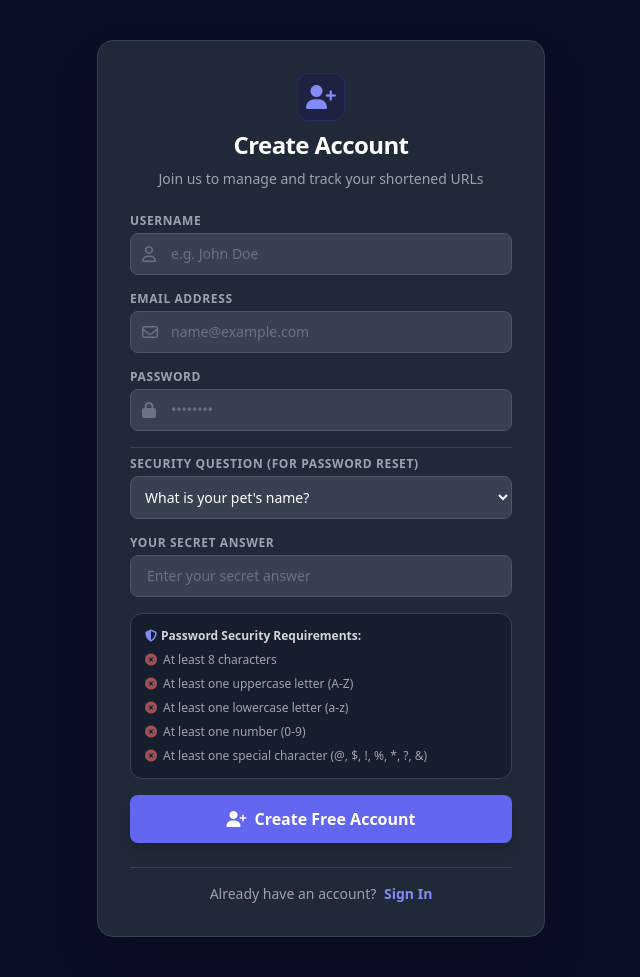
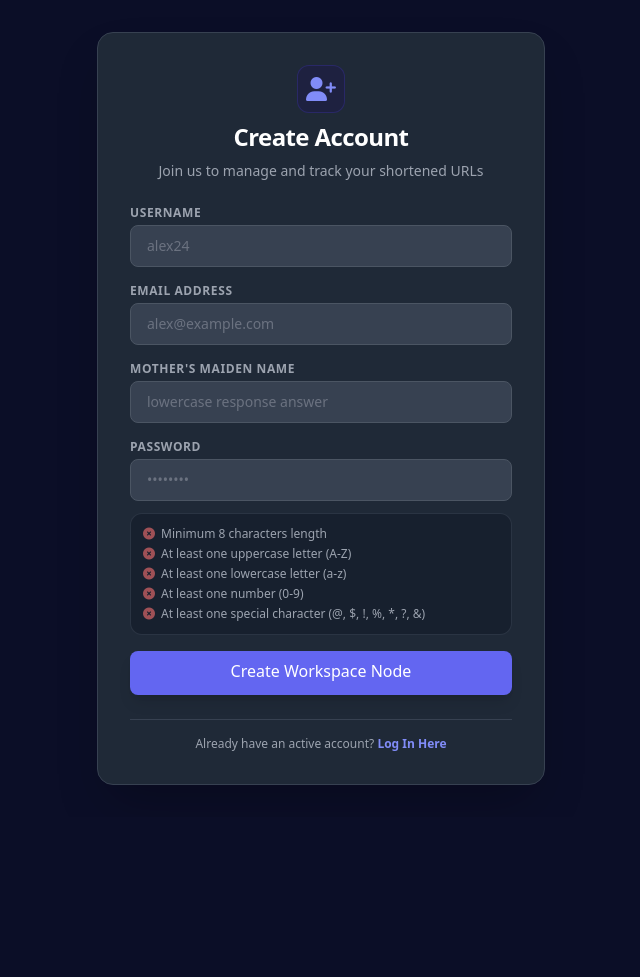
Before and after one commit to komal-gacchi/url-shortener, a Flask app: page /register in a window 1280 px wide. Shown: the whole page, without its empty margins (319-959 px from the left). After the commit the page ends 785 px from the top, so only its background shows below. Run offline with Flask 3, Linux system fonts and the light colour scheme; some libraries are stand-ins or nearby versions.

Commit message:
Update register.html

```diff
--- a/templates/register.html
+++ b/templates/register.html
@@ -9,7 +9,7 @@
 </head>
 <body class="bg-[#0b0e27] min-h-screen flex items-center justify-center p-4 font-sans text-gray-100">
 
-    <div class="bg-gray-800 w-full max-w-md p-8 rounded-2xl shadow-2xl border border-gray-700 space-y-6 my-6">
+    <div class="bg-gray-800 w-full max-w-md p-6 sm:p-8 rounded-2xl shadow-2xl border border-gray-700 space-y-6 my-4">
 
         <div class="text-center space-y-2">
             <div class="inline-flex items-center justify-center w-12 h-12 bg-indigo-950/50 text-indigo-400 rounded-xl text-2xl border border-indigo-900/60">
@@ -22,92 +22,54 @@
         {% with messages = get_flashed_messages(with_categories=true) %}
           {% if messages %}
             {% for category, message in messages %}
-              <div class="p-4 rounded-lg text-sm font-medium border bg-red-950/40 text-red-400 border-red-900 flex items-center gap-2">
-                  <i class="fa-solid fa-circle-exclamation text-lg"></i>
-                  <span>{{ message }}</span>
+              <div class="text-xs p-3 rounded-lg border bg-red-950/40 text-red-400 border-red-900">
+                  {{ message }}
               </div>
             {% endfor %}
           {% endif %}
         {% endwith %}
 
         <form action="/register" method="POST" class="space-y-4">
+            <div>
+                <label class="block text-xs font-semibold uppercase text-gray-400 mb-1 tracking-wider">Username</label>
+                <input type="text" name="username" value="{{ username or '' }}" required placeholder="alex24" class="w-full px-4 py-2.5 bg-gray-700 border border-gray-600 rounded-lg text-white text-sm focus:outline-none focus:ring-2 focus:ring-indigo-500 placeholder-gray-500 transition">
+            </div>
 
             <div>
-                <label class="block text-xs font-semibold uppercase text-gray-400 tracking-wider mb-1">Username</label>
-                <div class="relative">
-                    <span class="absolute inset-y-0 left-0 flex items-center pl-3 text-gray-500">
-                        <i class="fa-regular fa-user"></i>
-                    </span>
-                    <input type="text" name="username" required placeholder="e.g. John Doe"
-                           class="w-full pl-10 pr-4 py-2.5 bg-gray-700 border border-gray-600 rounded-lg focus:outline-none focus:ring-2 focus:ring-indigo-500 transition text-sm text-white placeholder-gray-500">
+                <label class="block text-xs font-semibold uppercase text-gray-400 mb-1 tracking-wider">Email Address</label>
+                <input type="email" name="email" value="{{ email or '' }}" required placeholder="alex@example.com" class="w-full px-4 py-2.5 bg-gray-700 border border-gray-600 rounded-lg text-white text-sm focus:outline-none focus:ring-2 focus:ring-indigo-500 placeholder-gray-500 transition">
+            </div>
+
+            <div>
+                <label class="block text-xs font-semibold uppercase text-gray-400 mb-1 tracking-wider">Mother's Maiden Name</label>
+                <input type="text" name="security_answer" required placeholder="lowercase response answer" class="w-full px-4 py-2.5 bg-gray-700 border border-gray-600 rounded-lg text-white text-sm focus:outline-none focus:ring-2 focus:ring-indigo-500 placeholder-gray-500 transition">
+            </div>
+
+            <div>
+                <label class="block text-xs font-semibold uppercase text-gray-400 mb-1 tracking-wider">Password</label>
+                <input type="password" id="password" name="password" required placeholder="••••••••" class="w-full px-4 py-2.5 bg-gray-700 border border-gray-600 rounded-lg text-white text-sm focus:outline-none focus:ring-2 focus:ring-indigo-500 placeholder-gray-500 transition">
+
+                <div class="mt-3 p-3 bg-gray-900/50 border border-gray-700/60 rounded-xl space-y-1 text-xs">
+                    <div id="charLength" class="flex items-center gap-1.5 text-gray-400"><i class="fa-solid fa-circle-xmark text-red-400/60"></i> Minimum 8 characters length</div>
+                    <div id="upperCase" class="flex items-center gap-1.5 text-gray-400"><i class="fa-solid fa-circle-xmark text-red-400/60"></i> At least one uppercase letter (A-Z)</div>
+                    <div id="lowerCase" class="flex items-center gap-1.5 text-gray-400"><i class="fa-solid fa-circle-xmark text-red-400/60"></i> At least one lowercase letter (a-z)</div>
+                    <div id="numberDigit" class="flex items-center gap-1.5 text-gray-400"><i class="fa-solid fa-circle-xmark text-red-400/60"></i> At least one number (0-9)</div>
+                    <div id="specialChar" class="flex items-center gap-1.5 text-gray-400"><i class="fa-solid fa-circle-xmark text-red-400/60"></i> At least one special character (@, $, !, %, *, ?, &)</div>
                 </div>
             </div>
 
-            <div>
-                <label class="block text-xs font-semibold uppercase text-gray-400 tracking-wider mb-1">Email Address</label>
-                <div class="relative">
-                    <span class="absolute inset-y-0 left-0 flex items-center pl-3 text-gray-500">
-                        <i class="fa-regular fa-envelope"></i>
-                    </span>
-                    <input type="email" name="email" required placeholder="name@example.com"
-                           class="w-full pl-10 pr-4 py-2.5 bg-gray-700 border border-gray-600 rounded-lg focus:outline-none focus:ring-2 focus:ring-indigo-500 transition text-sm text-white placeholder-gray-500">
-                </div>
-            </div>
-
-            <div>
-                <label class="block text-xs font-semibold uppercase text-gray-400 tracking-wider mb-1">Password</label>
-                <div class="relative">
-                    <span class="absolute inset-y-0 left-0 flex items-center pl-3 text-gray-500">
-                        <i class="fa-solid fa-lock"></i>
-                    </span>
-                    <input type="password" name="password" id="regPassword" required placeholder="••••••••"
-                           pattern="(?=.*\d)(?=.*[a-z])(?=.*[A-Z])(?=.*[@$!%*?&]).{8,}"
-                           class="w-full pl-10 pr-4 py-2.5 bg-gray-700 border border-gray-600 rounded-lg focus:outline-none focus:ring-2 focus:ring-indigo-500 transition text-sm text-white placeholder-gray-500">
-                </div>
-            </div>
-
-            <div class="pt-2 border-t border-gray-700">
-                <label class="block text-xs font-semibold uppercase text-gray-400 tracking-wider mb-1">Security Question (For Password Reset)</label>
-                <select name="security_question" class="w-full p-2.5 bg-gray-700 border border-gray-600 rounded-lg text-white text-sm focus:outline-none focus:ring-2 focus:ring-indigo-500 transition" required>
-                    <option value="What is your pet's name?" class="bg-gray-800">What is your pet's name?</option>
-                    <option value="What is your mother's maiden name?" class="bg-gray-800">What is your mother's maiden name?</option>
-                    <option value="What was the name of your first school?" class="bg-gray-800">What was the name of your first school?</option>
-                </select>
-            </div>
-
-            <div>
-                <label class="block text-xs font-semibold uppercase text-gray-400 tracking-wider mb-1">Your Secret Answer</label>
-                <input type="text" name="security_answer" class="w-full px-4 py-2.5 bg-gray-700 border border-gray-600 rounded-lg focus:outline-none focus:ring-2 focus:ring-indigo-500 transition text-sm text-white placeholder-gray-500" placeholder="Enter your secret answer" required>
-            </div>
-
-            <div class="p-3.5 bg-gray-900/60 rounded-xl border border-gray-700 text-xs space-y-2 text-gray-400 transition-all duration-200">
-                <p class="font-bold text-gray-300 mb-1 flex items-center gap-1">
-                    <i class="fa-solid fa-shield-halved text-indigo-400"></i> Password Security Requirements:
-                </p>
-                <div id="charLength" class="flex items-center gap-1.5"><i class="fa-solid fa-circle-xmark text-red-400/60"></i> At least 8 characters</div>
-                <div id="upperCase" class="flex items-center gap-1.5"><i class="fa-solid fa-circle-xmark text-red-400/60"></i> At least one uppercase letter (A-Z)</div>
-                <div id="lowerCase" class="flex items-center gap-1.5"><i class="fa-solid fa-circle-xmark text-red-400/60"></i> At least one lowercase letter (a-z)</div>
-                <div id="numberDigit" class="flex items-center gap-1.5"><i class="fa-solid fa-circle-xmark text-red-400/60"></i> At least one number (0-9)</div>
-                <div id="specialChar" class="flex items-center gap-1.5"><i class="fa-solid fa-circle-xmark text-red-400/60"></i> At least one special character (@, $, !, %, *, ?, &)</div>
-            </div>
-
-            <button type="submit" class="w-full py-3 bg-[#6366f1] hover:bg-indigo-700 text-white font-semibold rounded-lg flex items-center justify-center gap-2 transition shadow-lg hover:shadow-indigo-500/20">
-                <i class="fa-solid fa-user-plus"></i> Create Free Account
-            </button>
+            <button type="submit" class="w-full bg-[#6366f1] text-white py-3 rounded-lg font-medium hover:bg-indigo-700 shadow-lg transition pt-2">Create Workspace Node</button>
         </form>
 
-        <div class="text-center border-t border-gray-700 pt-4">
-            <p class="text-sm text-gray-400">Already have an account?
-                <a href="/login" class="text-indigo-400 font-semibold hover:underline ml-1">Sign In</a>
-            </p>
+        <div class="text-center border-t border-gray-700 pt-4 text-xs text-gray-400">
+            Already have an active account? <a href="/login" class="text-indigo-400 font-bold hover:underline">Log In Here</a>
         </div>
     </div>
 
     <script>
-        const passwordInput = document.getElementById('regPassword');
-
+        const passwordInput = document.getElementById('password');
         const textMap = {
-            charLength: "At least 8 characters",
+            charLength: "Minimum 8 characters length",
             upperCase: "At least one uppercase letter (A-Z)",
             lowerCase: "At least one lowercase letter (a-z)",
             numberDigit: "At least one number (0-9)",
@@ -124,12 +86,10 @@
 
         passwordInput.addEventListener('input', () => {
             const val = passwordInput.value;
-
             for (let key in criteria) {
                 const isValid = criteria[key].regex.test(val);
                 const el = criteria[key].element;
                 const baseText = textMap[key];
-
                 if (isValid) {
                     el.innerHTML = `<i class="fa-solid fa-circle-check text-emerald-400"></i> ${baseText}`;
                     el.className = "flex items-center gap-1.5 text-emerald-400 font-medium";
```
